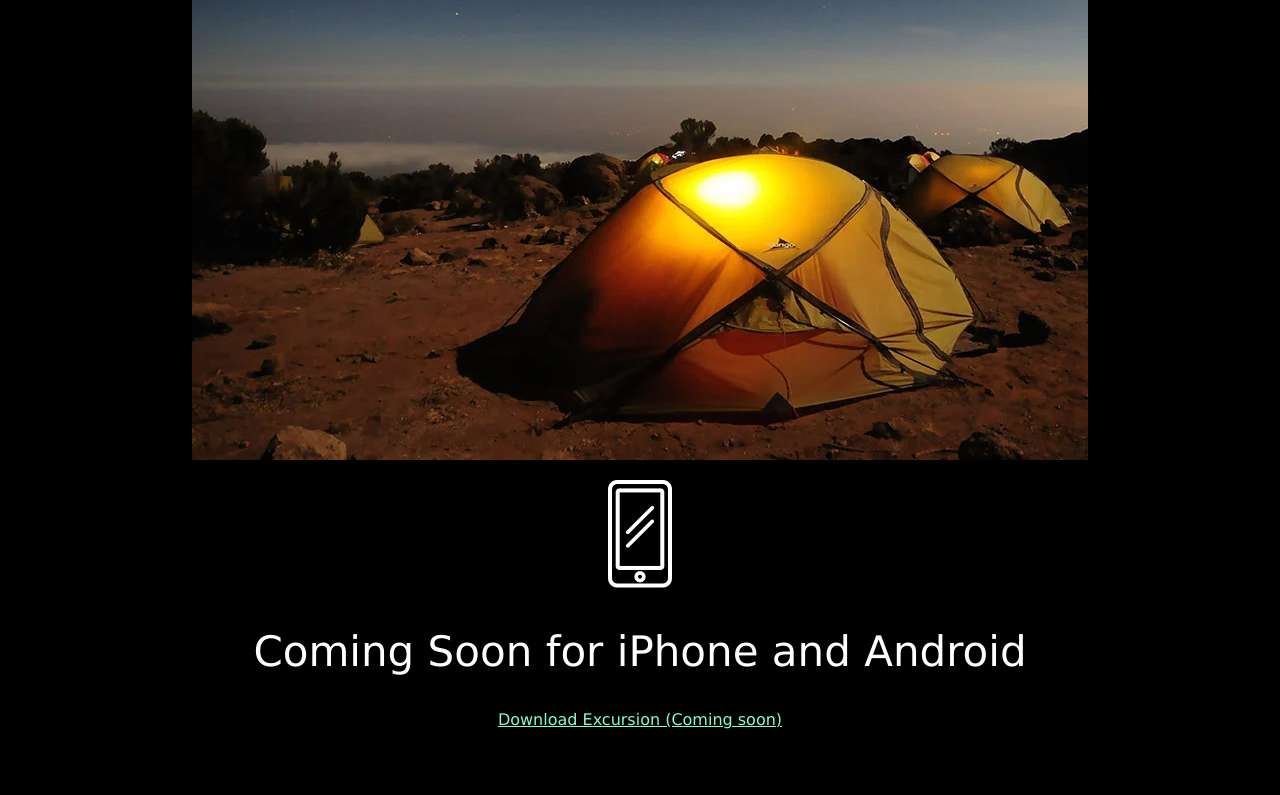
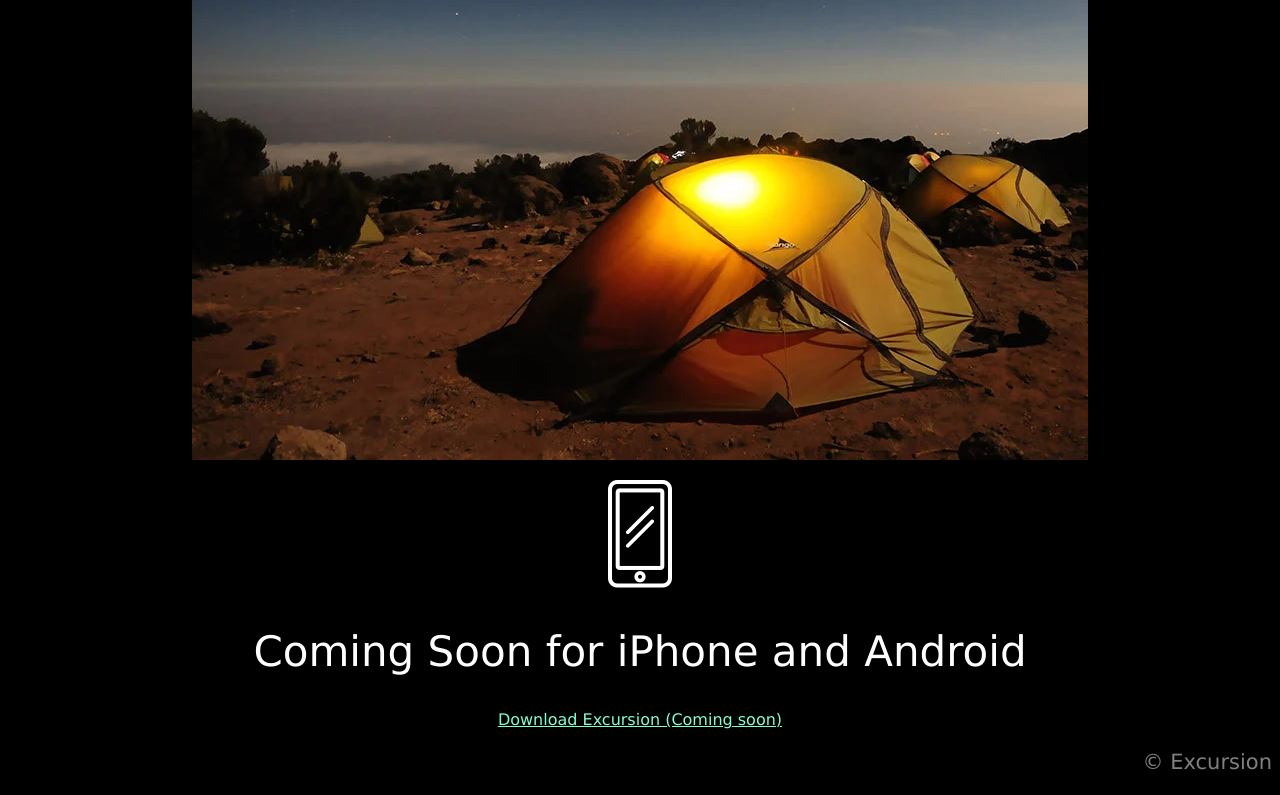
Before and after one commit to Jorrosfe/excursion, a plain HTML site: page index.html in a window 1280 px wide. Shown: the part 545-1340 px from the top of the page. Before the commit the page ends 1290 px from the top, so only its background shows below. Drawn offline with Linux system fonts and the light colour scheme.

Commit message:
final version

```diff
--- a/index.html
+++ b/index.html
@@ -31,6 +31,7 @@
         <p><img src="resources/images/phone.webp" /></p>
         <h2>Coming Soon for iPhone and Android</h2>
         <p class="link">Download Excursion (Coming soon)</p>
+        <p class="description foot">© Excursion</p>
 
     </body>
 </html>
--- a/resources/css/style.css
+++ b/resources/css/style.css
@@ -23,3 +23,7 @@ h2{
     color: Gray;
     font-size: 21px;
 }
+
+p.foot {
+    text-align: right;
+}
```
